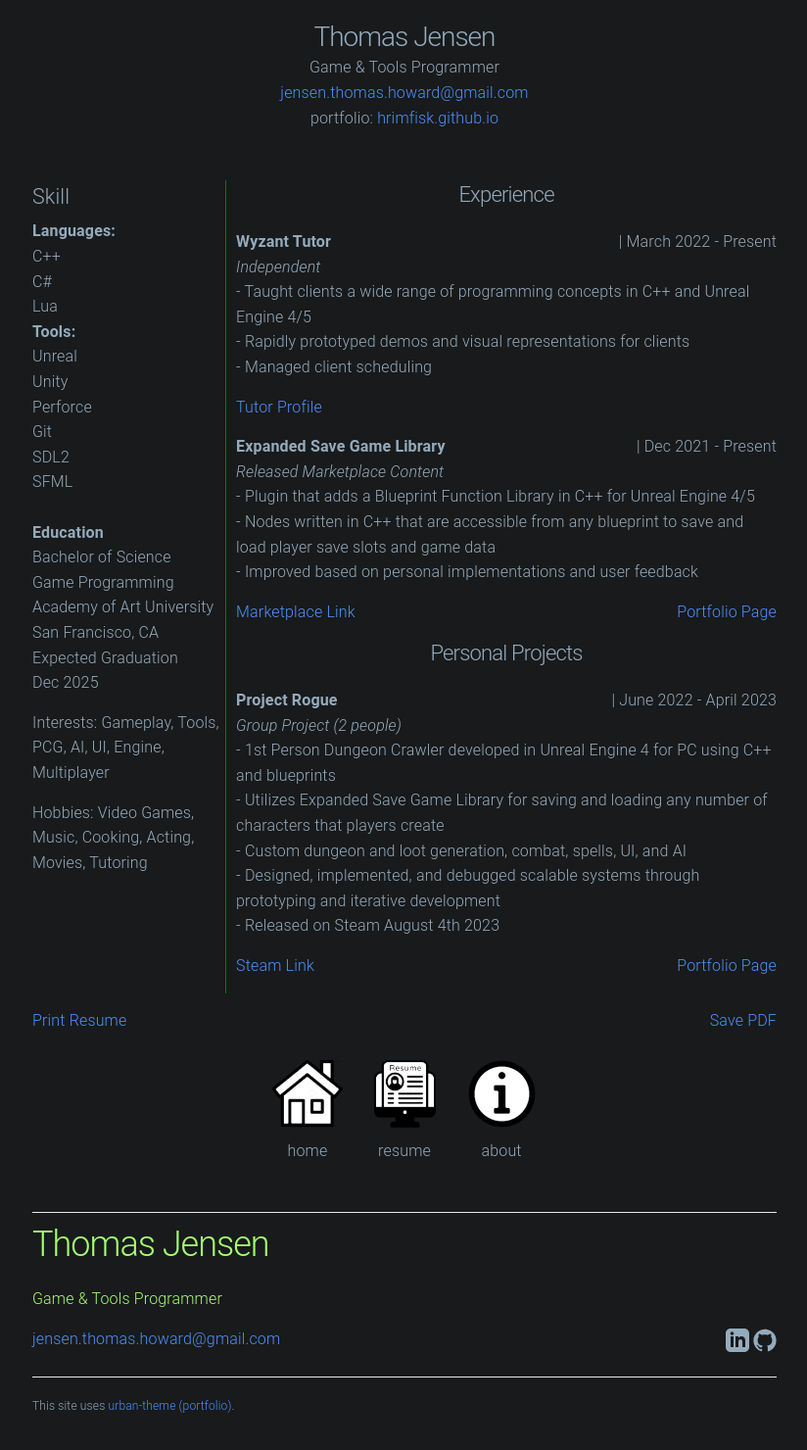
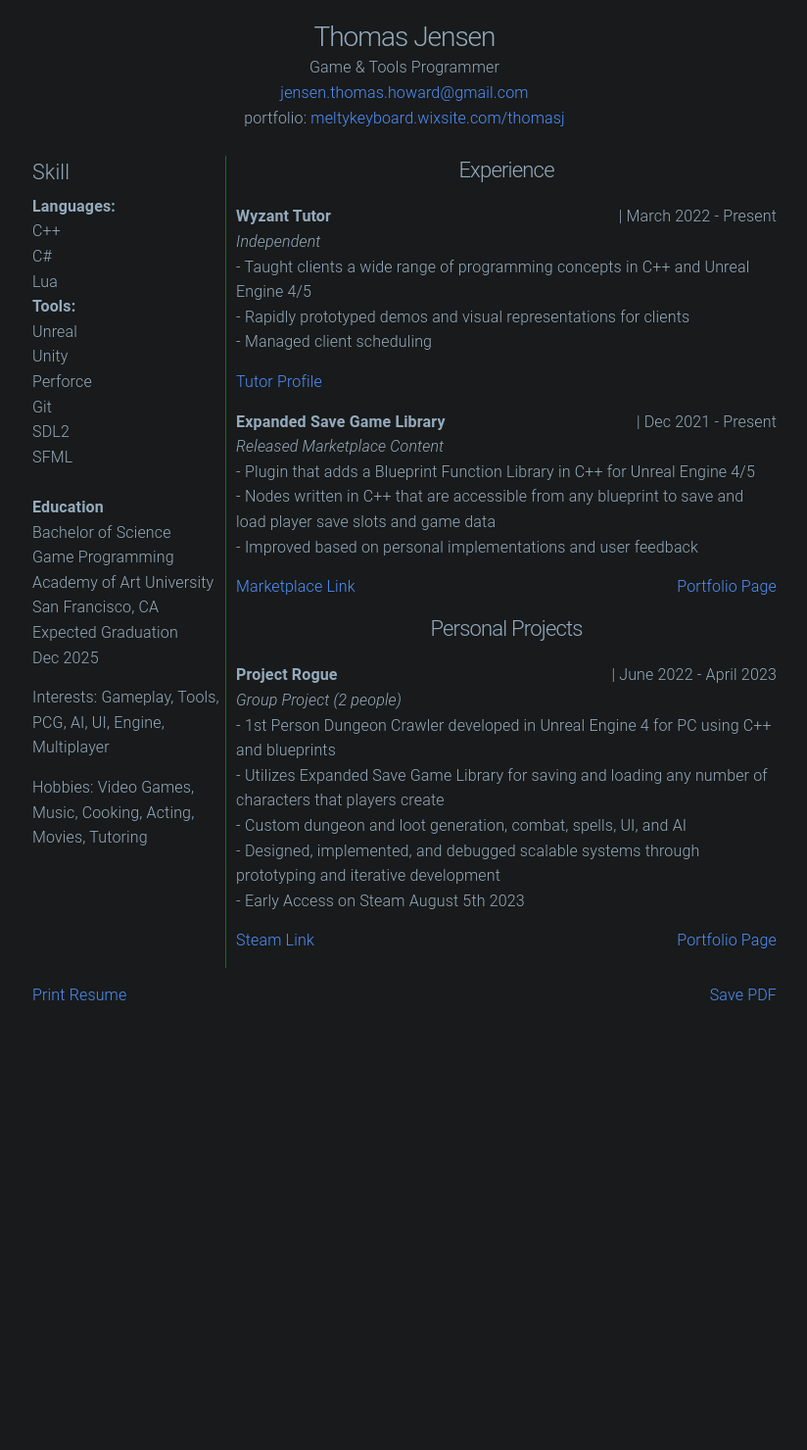
Before and after one commit to hrimfisk/hrimfisk.github.io, a Jekyll site: the page built from resume.md, in a window 1280 px wide. Shown: the whole page at 98% size, without its empty margins (227-1051 px from the left). Built offline with Jekyll 4.4.1, drawn with Linux system fonts in a browser that asks for light colours; after the commit the page ends 1044 px from its top, so only the background shows below that.

Commit message:
updating resume for new portfolio

```diff
--- a/_includes/header.html
+++ b/_includes/header.html
@@ -18,9 +18,8 @@
   }
   </style>
 </head>
-
 <header class="site-header">
-
+<!--
   <nav class="navbar">
     <ul>
       <li class="nav-item">
@@ -73,4 +72,5 @@
   <div class="mobile-only">
     mobile layout is WIP (rotate for better view)
   </div>
+-->
 </header>
--- a/_layouts/default.html
+++ b/_layouts/default.html
@@ -18,7 +18,7 @@
       {% include header.html %}
 		  {% include info.html %}
 
-      {% include footer.html %}
+      <!--{% include footer.html %}-->
     </div>
       </div>
 
--- a/resume.md
+++ b/resume.md
@@ -39,17 +39,19 @@
     font-size: 18pt;
 }
 </style>
+
+
 <center>
 <h3>Thomas Jensen</h3>
 Game & Tools Programmer
 <br>
 <a href="mailto: jensen.thomas.howard@gmail.com">jensen.thomas.howard@gmail.com</a>
 <br>
-portfolio: <a href="https://hrimfisk.github.io/">hrimfisk.github.io</a>
-<br>
+portfolio: <a href="https://meltykeyboard.wixsite.com/thomasj">meltykeyboard.wixsite.com/thomasj</a>
 <br>
 <br>
 </center>
+
 <!--
 <p style="text-align: left">
     <name>Thomas Jensen</name>
@@ -137,7 +139,7 @@
                     - Utilizes Expanded Save Game Library for saving and loading any number of characters that players create<br>
                     - Custom dungeon and loot generation, combat, spells, UI, and AI<br>
                     - Designed, implemented, and debugged scalable systems through prototyping and iterative development<br>
-                    - Released on Steam August 4th 2023
+                    - Early Access on Steam August 5th 2023
                     <div class="dont-print">
                         <a href="https://store.steampowered.com/app/2519470/Project_Rogue/" target="_blank">Steam Link</a>
                         <span style="float:right"><a href="https://hrimfisk.github.io/2023/04/09/project_rogue/">Portfolio Page</a></span>
```
Also changed, not shown: _includes/info.html (+15 -14 lines), Gemfile.lock, 1 other file.
